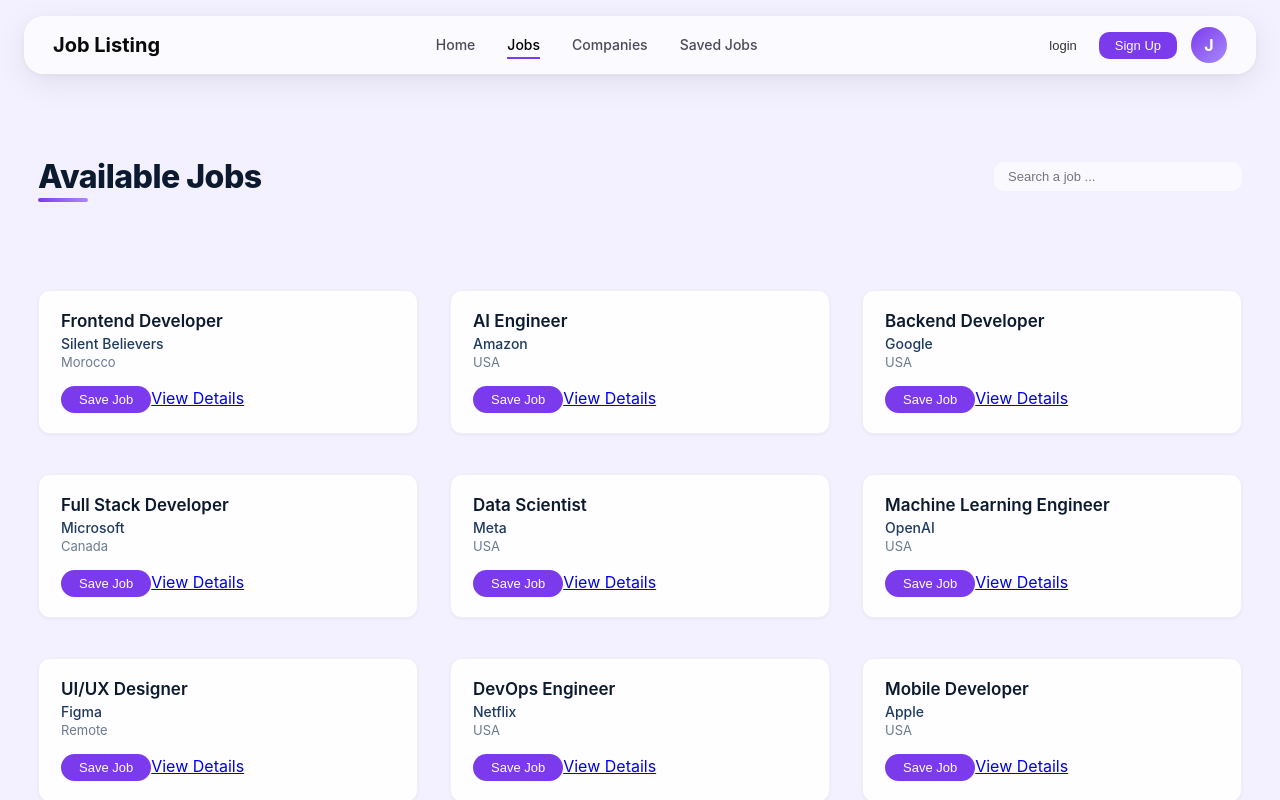
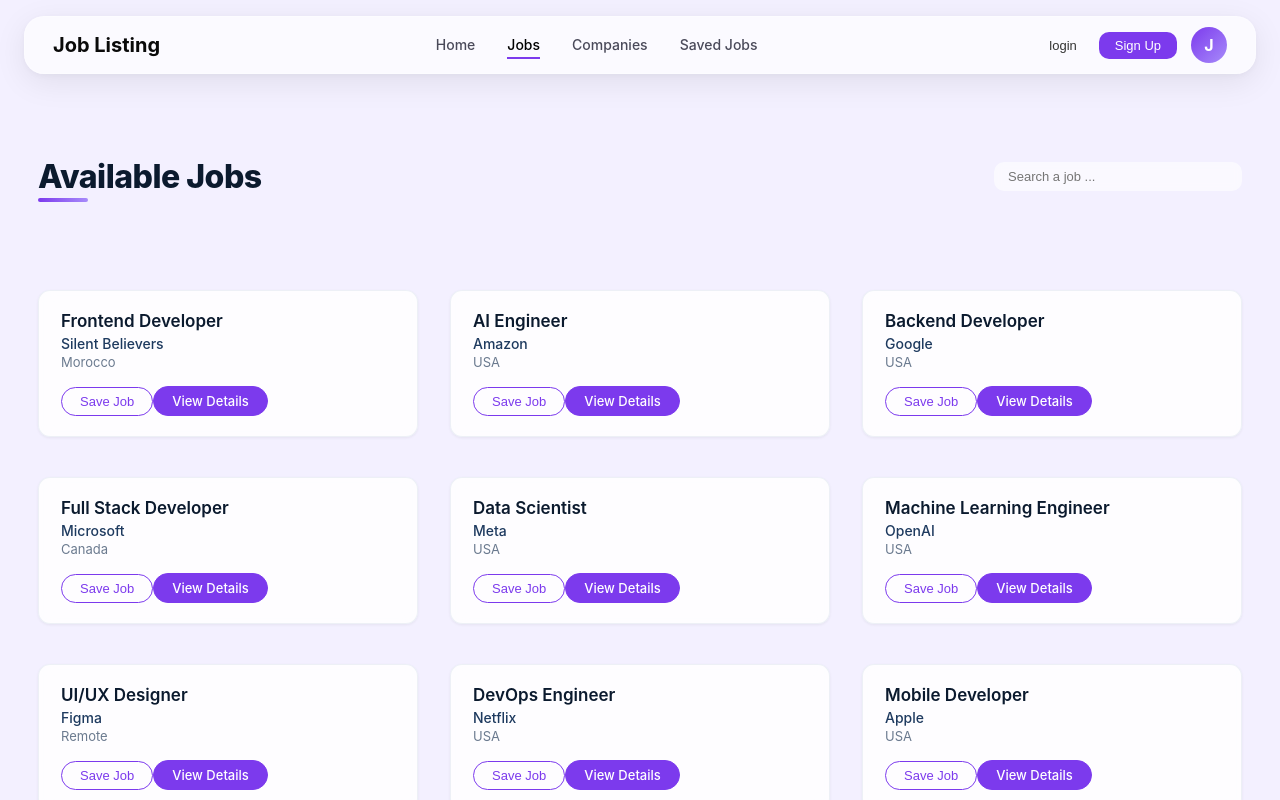
Before and after one commit to erraji-jihane/react-job-listing, a React (Vite) app: page /saved in a window 1280 px wide. Both pictures are taken after a click on the button "Browse Jobs". Shown: the top 800 px of the page. Built offline with nearby package versions, Linux system fonts and the light colour scheme.

Commit message:
style: updated card css to include the view details button

```diff
--- a/src/components/Card/Card.css
+++ b/src/components/Card/Card.css
@@ -33,6 +33,12 @@
   margin: 0 0 16px 0;
 }
 
+.card .card-buttons {
+  display: flex;
+  gap: 18px;
+  flex-wrap: wrap;
+}
+
 .card button {
   padding: 6px 18px;
   border: none;
@@ -43,22 +49,45 @@
   transition: all 0.15s ease;
 }
 
+/* 👇 Save button - clear background (outline) */
 .card .save-btn {
+  background: transparent;
+  color: #7c3aed;
+  border: 1px solid #7c3aed;
+  order: 2;
+}
+
+.card .save-btn:hover {
   background: #7c3aed;
   color: white;
 }
 
-.card .save-btn:hover {
-  background: #6d28d9;
-}
-
+/* 👇 Remove button - clear background (outline) */
 .card .remove-btn {
-  background: #fee2e2;
+  background: transparent;
   color: #991b1b;
   border: 1px solid #fca5a5;
 }
 
 .card .remove-btn:hover {
-  background: #fecaca;
-  border-color: #f87171;
+  background: #fee2e2;
 }
+
+/* 👇 View Details - filled (primary) */
+.card .view-btn {
+  display: inline-block;
+  padding: 6px 18px;
+  border-radius: 20px;
+  font-size: 13px;
+  font-weight: 500;
+  text-decoration: none;
+  background: #7c3aed;
+  color: white;
+  border: 1px solid #7c3aed;
+  transition: all 0.15s ease;
+  order: 1;
+}
+
+.card .view-btn:hover {
+  background: #6d28d9;
+}
```
